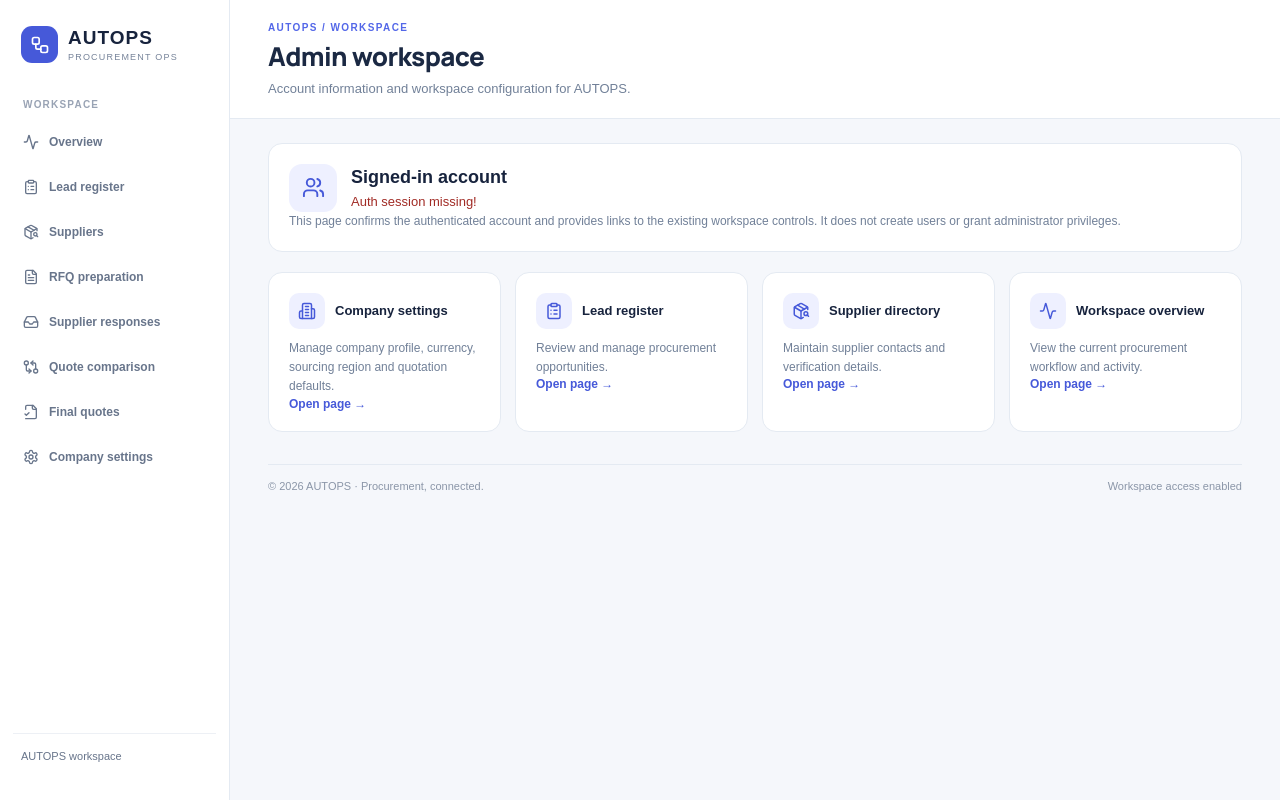
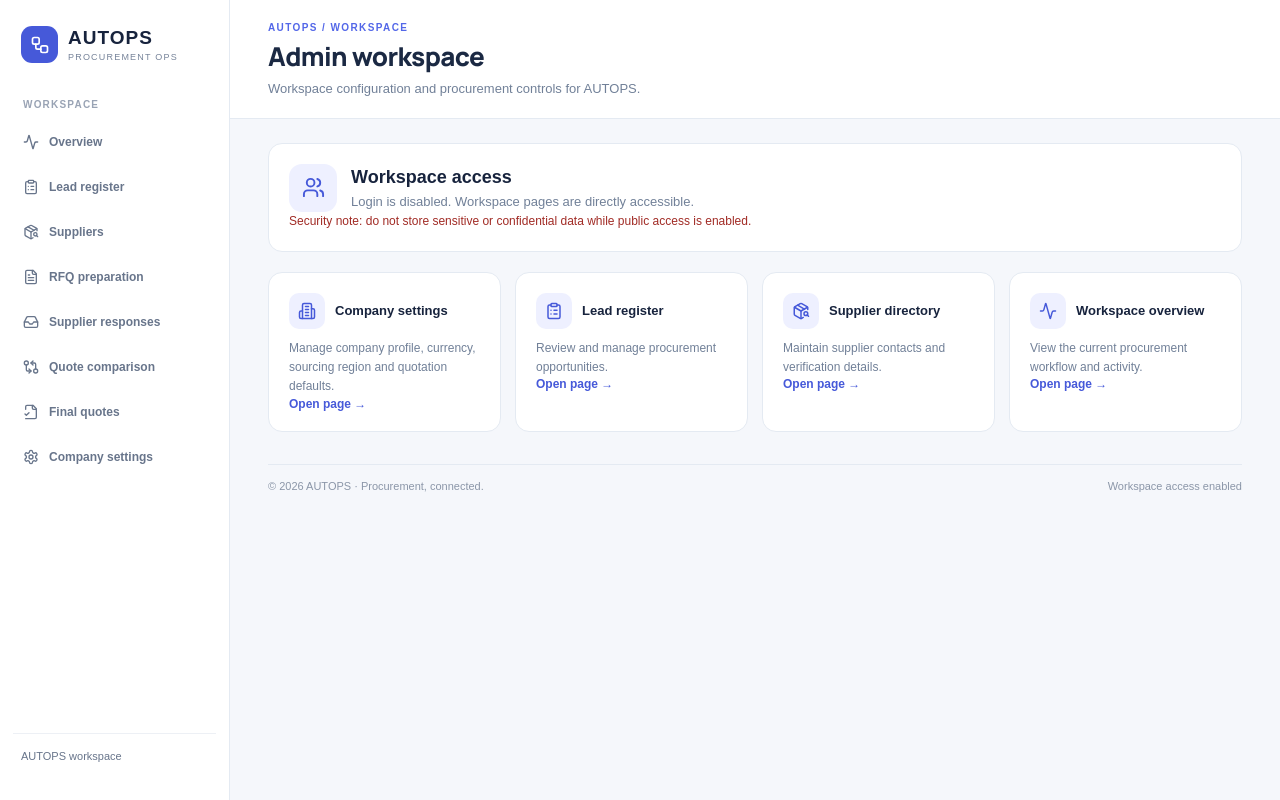
Before and after one commit to thasleenanasreen242-cmd/autops, a Next.js app: page /admin in a window 1280 px wide. Built offline with nearby package versions, Linux system fonts and the light colour scheme; no server answers.

Commit message:
Remove login requirement from AUTOPS workspace

```diff
--- a/app/admin/page.tsx
+++ b/app/admin/page.tsx
@@ -1,67 +1,16 @@
 "use client";
-
 import Link from "next/link";
-import { useEffect, useState } from "react";
-import { useRouter } from "next/navigation";
-import { Activity, Building2, ClipboardList, PackageSearch, Settings, Users, Workflow } from "lucide-react";
-import { createClient } from "../../lib/supabase/client";
+import { Activity, Building2, ClipboardList, PackageSearch, Users } from "lucide-react";
 import { WorkspaceShell, ui } from "../../components/workspace-shell";
-
 export default function AdminPage() {
-  const router = useRouter();
-  const [email, setEmail] = useState("");
-  const [userId, setUserId] = useState("");
-  const [checking, setChecking] = useState(true);
-  const [error, setError] = useState("");
-
-  useEffect(() => {
-    let active = true;
-    (async () => {
-      try {
-        const supabase = createClient();
-        const { data, error: authError } = await supabase.auth.getUser();
-        if (authError) throw authError;
-        if (!data.user) {
-          router.replace("/login");
-          return;
-        }
-        if (active) {
-          setEmail(data.user.email ?? "Authenticated user");
-          setUserId(data.user.id);
-        }
-      } catch (e) {
-        if (active) setError(e instanceof Error ? e.message : "Unable to verify the signed-in user.");
-      } finally {
-        if (active) setChecking(false);
-      }
-    })();
-    return () => { active = false; };
-  }, [router]);
-
   const actions = [
     { href: "/settings", title: "Company settings", description: "Manage company profile, currency, sourcing region and quotation defaults.", icon: Building2 },
     { href: "/leads", title: "Lead register", description: "Review and manage procurement opportunities.", icon: ClipboardList },
     { href: "/suppliers", title: "Supplier directory", description: "Maintain supplier contacts and verification details.", icon: PackageSearch },
     { href: "/", title: "Workspace overview", description: "View the current procurement workflow and activity.", icon: Activity },
   ];
-
-  return <WorkspaceShell title="Admin workspace" description="Account information and workspace configuration for AUTOPS.">
-    <section style={{ ...ui.card, marginBottom: 20 }}>
-      <div style={{ display: "flex", alignItems: "center", gap: 14 }}>
-        <span style={{ display: "grid", placeItems: "center", width: 48, height: 48, borderRadius: 13, background: "#eef0ff", color: "#4659d9" }}><Users size={23} /></span>
-        <div>
-          <h2 style={{ margin: "0 0 6px", fontSize: 18 }}>Signed-in account</h2>
-          {checking ? <p style={{ margin: 0, color: "#718098" }}>Checking session…</p> : error ? <p role="alert" style={{ margin: 0, color: "#a12b25" }}>{error}</p> : <><p style={{ margin: "0 0 4px", fontWeight: 700 }}>{email}</p><p style={{ margin: 0, fontSize: 12, color: "#718098" }}>User ID: {userId}</p></>}
-        </div>
-      </div>
-      <p style={{ fontSize: 12, color: "#718098", lineHeight: 1.6, marginBottom: 0 }}>This page confirms the authenticated account and provides links to the existing workspace controls. It does not create users or grant administrator privileges.</p>
-    </section>
-    <div style={{ display: "grid", gridTemplateColumns: "repeat(auto-fit,minmax(230px,1fr))", gap: 14 }}>
-      {actions.map(item => { const Icon = item.icon; return <Link key={item.href} href={item.href} style={{ ...ui.card, margin: 0, textDecoration: "none", color: "#17233d" }}>
-        <div style={{ display: "flex", alignItems: "center", gap: 10, marginBottom: 10 }}><span style={{ display: "grid", placeItems: "center", width: 36, height: 36, borderRadius: 10, background: "#eef0ff", color: "#4659d9" }}><Icon size={18} /></span><strong>{item.title}</strong></div>
-        <p style={{ fontSize: 12, color: "#718098", lineHeight: 1.6, margin: 0 }}>{item.description}</p>
-        <p style={{ fontSize: 12, color: "#4659d9", fontWeight: 700, marginBottom: 0 }}>Open page →</p>
-      </Link>; })}
-    </div>
+  return <WorkspaceShell title="Admin workspace" description="Workspace configuration and procurement controls for AUTOPS.">
+    <section style={{ ...ui.card, marginBottom: 20 }}><div style={{ display: "flex", alignItems: "center", gap: 14 }}><span style={{ display: "grid", placeItems: "center", width: 48, height: 48, borderRadius: 13, background: "#eef0ff", color: "#4659d9" }}><Users size={23} /></span><div><h2 style={{ margin: "0 0 6px", fontSize: 18 }}>Workspace access</h2><p style={{ margin: 0, color: "#718098" }}>Login is disabled. Workspace pages are directly accessible.</p></div></div><p style={{ fontSize: 12, color: "#a12b25", lineHeight: 1.6, marginBottom: 0 }}>Security note: do not store sensitive or confidential data while public access is enabled.</p></section>
+    <div style={{ display: "grid", gridTemplateColumns: "repeat(auto-fit,minmax(230px,1fr))", gap: 14 }}>{actions.map(item => { const Icon = item.icon; return <Link key={item.href} href={item.href} style={{ ...ui.card, margin: 0, textDecoration: "none", color: "#17233d" }}><div style={{ display: "flex", alignItems: "center", gap: 10, marginBottom: 10 }}><span style={{ display: "grid", placeItems: "center", width: 36, height: 36, borderRadius: 10, background: "#eef0ff", color: "#4659d9" }}><Icon size={18} /></span><strong>{item.title}</strong></div><p style={{ fontSize: 12, color: "#718098", lineHeight: 1.6, margin: 0 }}>{item.description}</p><p style={{ fontSize: 12, color: "#4659d9", fontWeight: 700, marginBottom: 0 }}>Open page →</p></Link>; })}</div>
   </WorkspaceShell>;
 }
```
